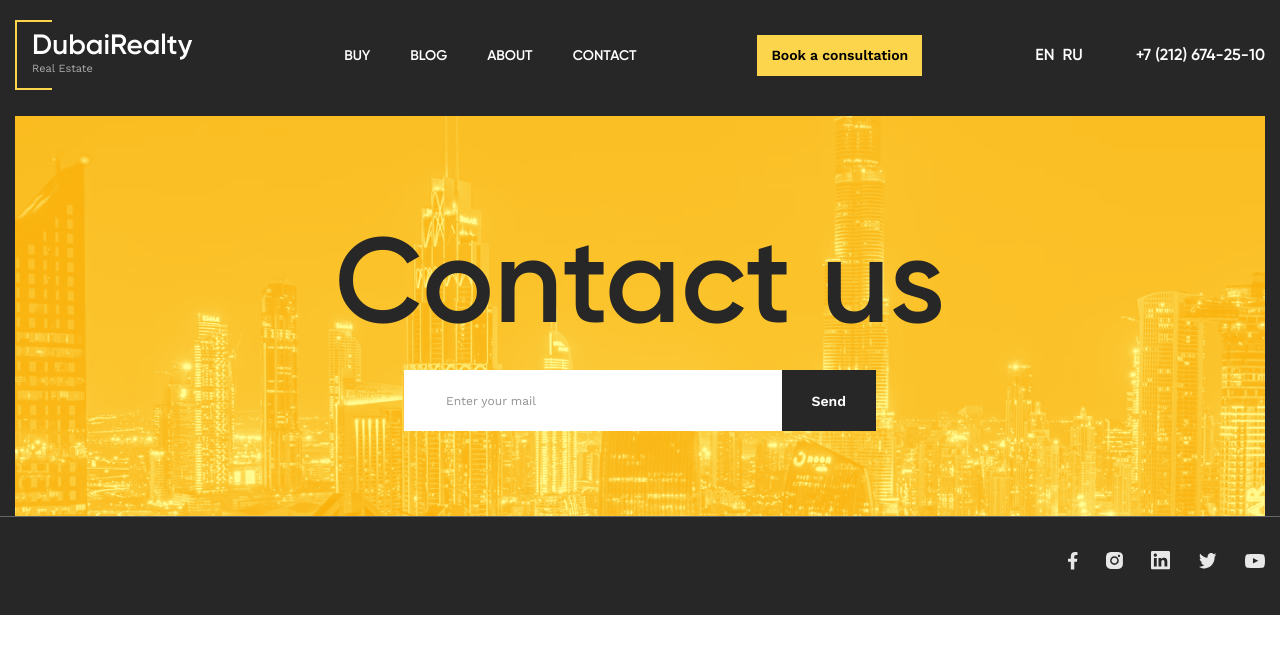
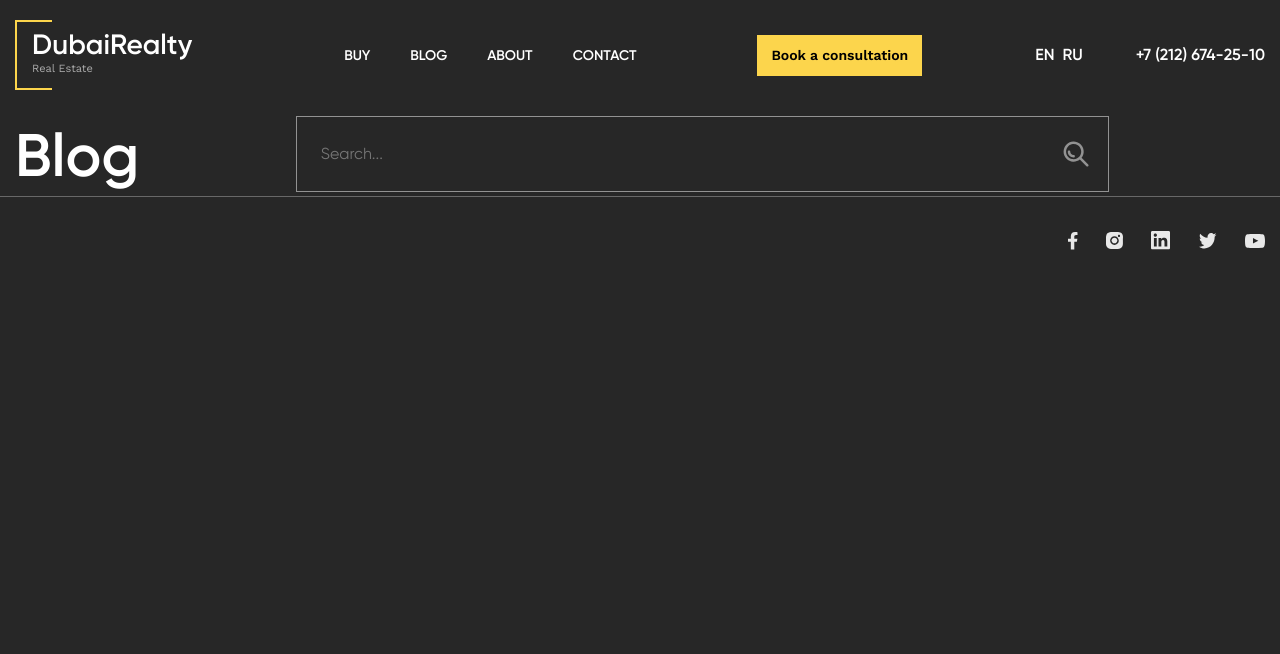
Before and after one commit to ViktorUserName/dubai-realty, a React (Create React App) app: page / in a window 1280 px wide. Shown: the top 654 px of the page. Built offline with nearby package versions, Linux system fonts and the light colour scheme.

Commit message:
add search

```diff
--- a/public/index.html
+++ b/public/index.html
@@ -2,9 +2,8 @@
 <html lang="en">
   <head>
     <meta charset="utf-8" />
-    <link rel="icon" href="%PUBLIC_URL%/favicon.ico" />
+    <link rel="icon" href="https://i.pinimg.com/736x/31/d9/6a/31d96ae1c251e587172bac0aadc6abf1.jpg" />
     <meta name="viewport" content="width=device-width, initial-scale=1" />
-    <meta name="theme-color" content="#000000" />
     <title>Dubai Realty</title>
   </head>
   <body>
--- a/src/App.scss
+++ b/src/App.scss
@@ -13,6 +13,12 @@
   scroll-behavior: smooth;
 }
 
+html,
+body {
+  height: 100%;
+  background: #272727;
+}
+
 .wrapper {
   max-width: 1830px;
   padding: 0 15px;
--- a/src/App.tsx
+++ b/src/App.tsx
@@ -1,14 +1,13 @@
-import React from 'react';
 import './App.scss';
-import ContactUs from './components/ContactUs/ContactUs';
 import Footer from './components/Footer/Footer';
 import Header from './components/Header/Header';
+import BlogPage from './pages/BlogPage/BlogPage';
 
 function App() {
   return (
     <>
       <Header/>
-      <ContactUs/>
+      <BlogPage/>
       <Footer/>
     </>
   );
--- a/src/pages/BlogPage/BlogPage.module.scss
+++ b/src/pages/BlogPage/BlogPage.module.scss
@@ -0,0 +1,48 @@
+.blogContent{
+    &Top{
+        display: flex;
+        flex-direction: row;
+        justify-content: space-between;
+        &Title{
+            font-family: 'Gilroy';
+            font-style: normal;
+            font-weight: 700;
+            font-size: 60px;
+            line-height: 80px;
+            color: #FFFFFF;
+        }
+        &Search{
+            position: relative;
+            & input{
+                font-family: 'Gilroy';
+                font-style: normal;
+                font-weight: 400;
+                font-size: 16px;
+                line-height: 26px;
+                color: #929292;
+                background-color: inherit;
+                border: 1px solid #929292;
+                outline: none;
+                padding: 24px;
+                width: 813px;
+            }
+            & button{
+                background-color: inherit;
+                outline: none;
+                border: none;
+                cursor: pointer;
+                position: absolute;
+                top: 25px;
+                right: 20px;
+            }
+        }
+    }
+    &Main{
+        max-width: 1110px;
+        display: flex;
+        flex-direction: row;
+        justify-content: space-between;
+        flex-wrap: wrap;
+        gap: 30px;
+    }
+}
--- a/src/pages/BlogPage/BlogPage.tsx
+++ b/src/pages/BlogPage/BlogPage.tsx
@@ -1,10 +1,29 @@
 import React from 'react';
+import s from "./BlogPage.module.scss";
+import search from "../../img/BlogPage/Search.svg";
 
-const BlogPage = () => {
+const BlogPage: React.FC = () => {
     return (
         <section>
             <div className='wrapper'>
+                <div className={s.blogContent}>
+                    <div className={s.blogContentTop}>
+                        <h2 className={s.blogContentTopTitle}>
+                            Blog
+                        </h2>
+                        <div className={s.blogContentTopSearch}>
+                            <input type="text" placeholder='Search...'/>
+                            <button>
+                                <img src={search} alt="search icon" />
+                            </button>
+                        </div>
+                        <div className={s.blogContentMain}>
+                            <div className={s.blogContentMainCard}>
 
+                            </div>
+                        </div>
+                    </div>
+                </div>
             </div>
         </section>
     );
```
Also changed, not shown: src/img/BlogPage/Search.svg (added).
